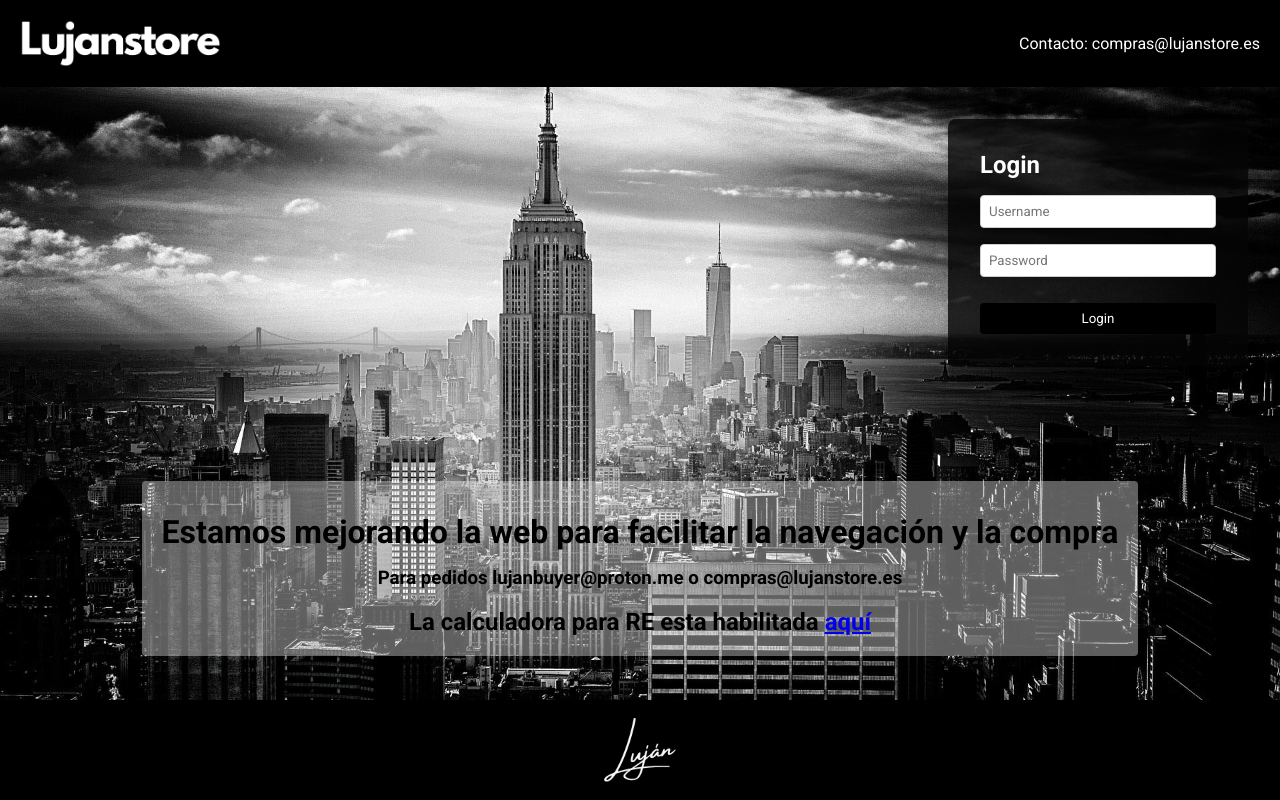
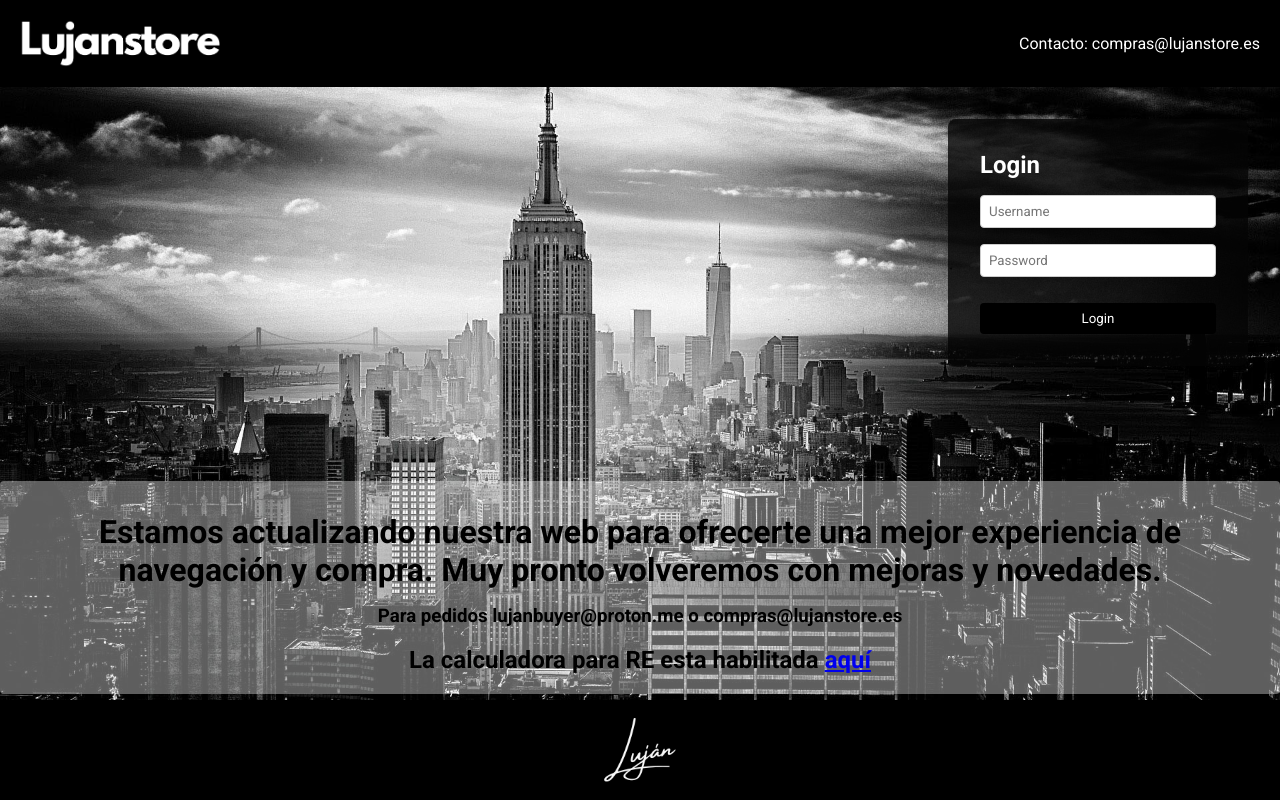
Before and after one commit to lujanbenita/carl-iker, a Next.js app: page / in a window 1280 px wide. Built offline with nearby package versions, Linux system fonts and the light colour scheme.

Commit message:
update main text

```diff
--- a/pages/index.js
+++ b/pages/index.js
@@ -29,7 +29,10 @@ export default function Home() {
 					</div>
 				</div>
 				<div className="container--text">
-					<h1>Estamos mejorando la web para facilitar la navegación y la compra</h1>
+					<h1>
+						Estamos actualizando nuestra web para ofrecerte una mejor experiencia de navegación y compra. Muy pronto
+						volveremos con mejoras y novedades.
+					</h1>
 					<h3>Para pedidos lujanbuyer@proton.me o compras@lujanstore.es</h3>
 					<h2>
 						La calculadora para RE esta habilitada{" "}
--- a/styles/index.scss
+++ b/styles/index.scss
@@ -128,6 +128,7 @@ main {
 	position: relative;
 	top: 115px;
 	width: fit-content;
+	max-width: 80rem;
 	padding: 20px;
 	padding-top: 2rem;
 	margin: auto;
```
